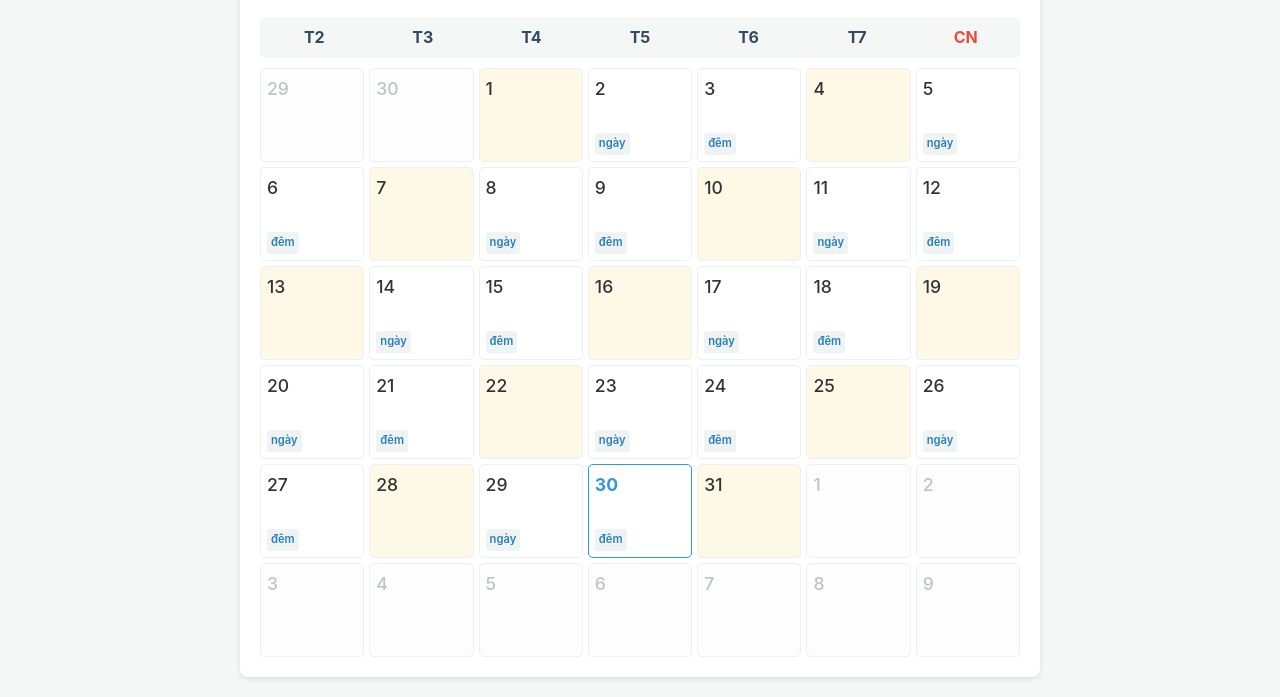
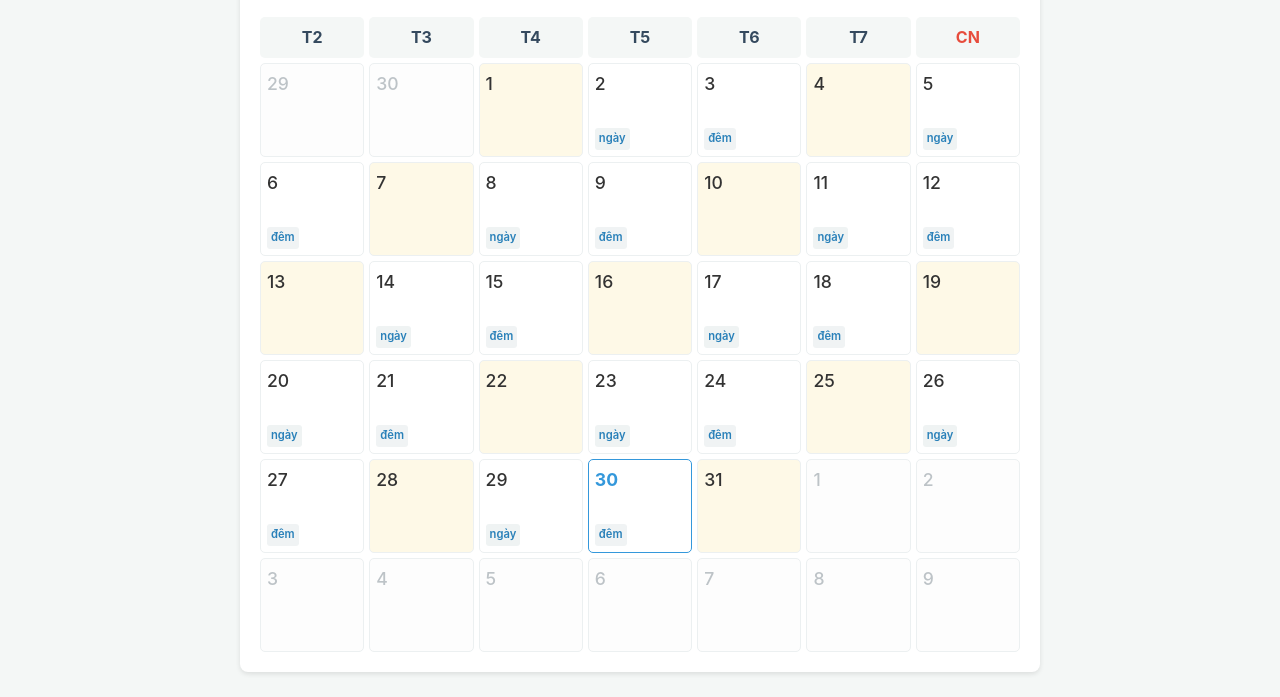
Before and after one commit to thanhduongnmc24-gif/Ghichu, a website: page public/index.html in a window 1280 px wide. Shown: the part 442-1139 px from the top of the page. Drawn offline with Linux system fonts and the light colour scheme.

Commit message:
Update style.css

```diff
--- a/public/style.css
+++ b/public/style.css
@@ -92,19 +92,22 @@ form button {
     color: #2c3e50;
 }
 
-/* Tiêu đề các Thứ (T2-CN) */
+/* CẬP NHẬT: Tiêu đề các Thứ (T2-CN) */
 #calendar-weekdays {
     display: grid;
     grid-template-columns: repeat(7, 1fr);
-    margin-bottom: 10px;
-    background-color: #f4f7f6; /* Nền xám nhạt */
+    margin-bottom: 5px; /* Giảm margin để khớp gap */
+    /* background-color: #f4f7f6; */ /* Xóa nền container */
     border-radius: 5px;
+    gap: 5px; /* <-- ĐÃ THÊM GAP ĐỂ KHỚP VỚI LƯỚI NGÀY */
 }
 .weekday {
     text-align: center;
     font-weight: bold;
     color: #34495e; /* Đổi màu chữ */
     padding: 8px 0;
+    background-color: #f4f7f6; /* <-- Chuyển nền vào ô */
+    border-radius: 5px; /* <-- Thêm bo góc cho ô */
 }
 /* Màu đỏ cho Chủ Nhật */
 .weekday.sunday {
@@ -116,7 +119,7 @@ form button {
 #calendar-body {
     display: grid;
     grid-template-columns: repeat(7, 1fr);
-    gap: 5px;
+    gap: 5px; /* <-- Khoảng cách 5px */
 }
 
 .calendar-day {
```
